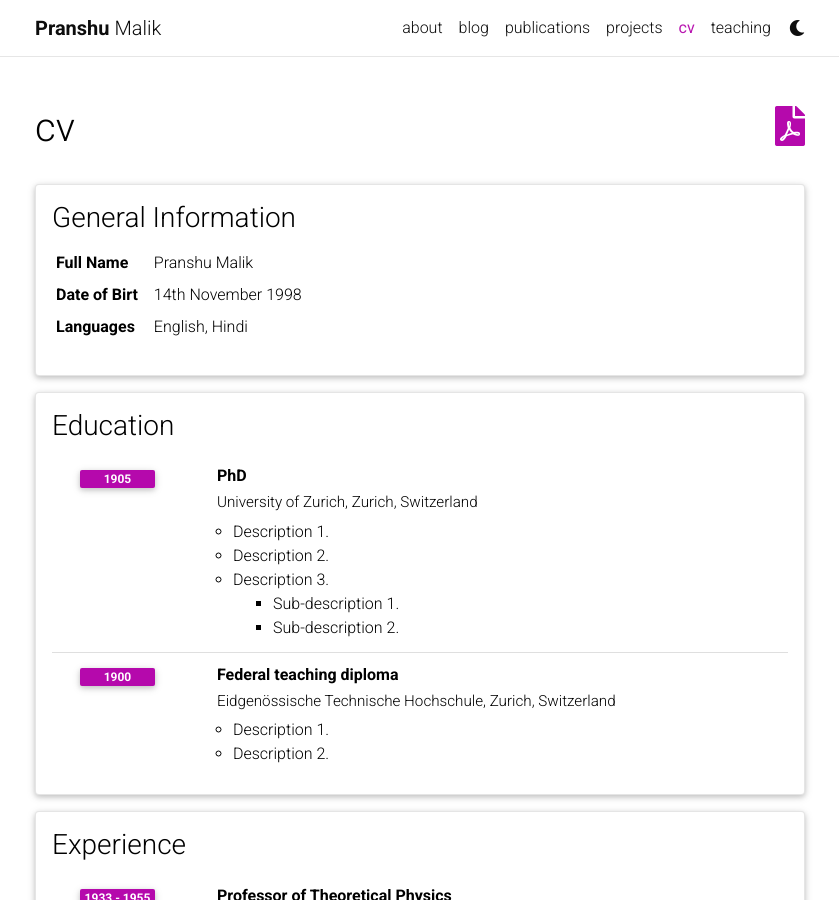
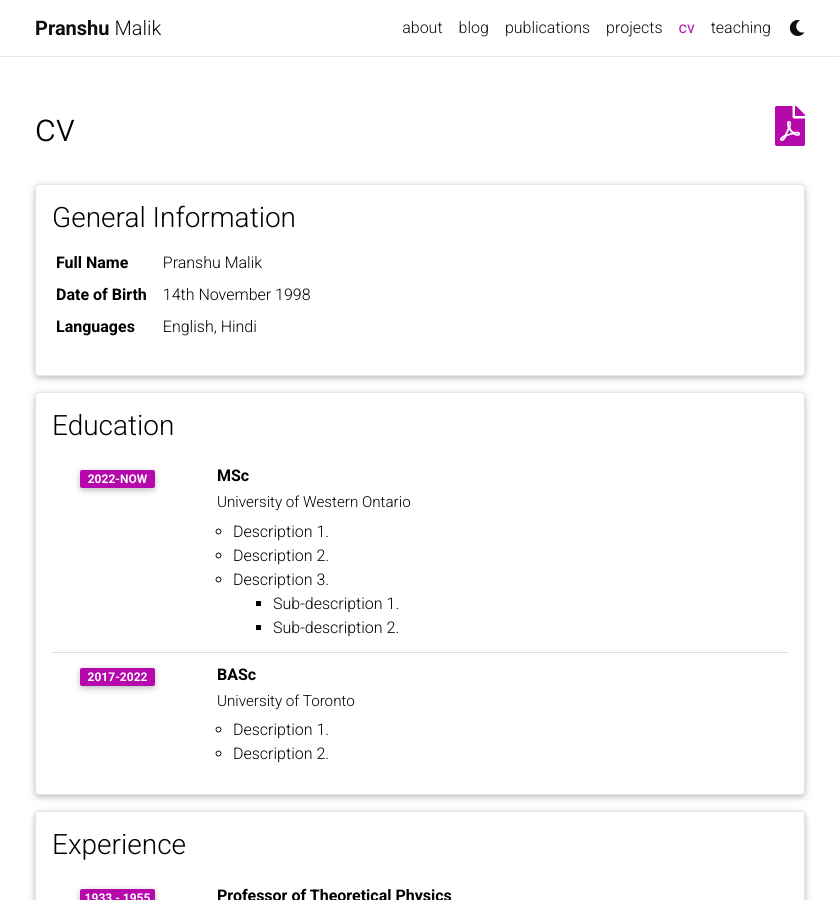
Before and after one commit to pranshumalik14/pranshumalik14.github.io, a Jekyll site: the page built from _pages/cv.md, in a window 1280 px wide and 900 px high. Shown: the whole window, without its empty margins (220-1059 px from the left). Built offline with Jekyll 4.4.1, drawn with Linux system fonts in a browser that asks for light colours; comment, search, counter and statistics services are not loaded; a style sheet for code colours, icons or effects is not loaded.

Commit message:
adding cv

```diff
--- a/_data/cv.yml
+++ b/_data/cv.yml
@@ -3,7 +3,7 @@
   contents:
     - name: Full Name
       value: Pranshu Malik
-    - name: Date of Birt
+    - name: Date of Birth
       value: 14th November 1998
     - name: Languages
       value: English, Hindi
@@ -11,9 +11,9 @@
 - title: Education
   type: time_table
   contents:
-    - title: PhD
-      institution: University of Zurich, Zurich, Switzerland
-      year: 1905
+    - title: MSc
+      institution: University of Western Ontario
+      year: 2022-now
       description:
         - Description 1.
         - Description 2.
@@ -21,9 +21,9 @@
           contents:
             - Sub-description 1.
             - Sub-description 2.
-    - title: Federal teaching diploma
-      institution: Eidgenössische Technische Hochschule, Zurich, Switzerland
-      year: 1900
+    - title: BASc
+      institution: University of Toronto
+      year: 2017-2022
       description:
         - Description 1.
         - Description 2.
--- a/_pages/cv.md
+++ b/_pages/cv.md
@@ -4,5 +4,5 @@ permalink: /cv/
 title: cv
 nav: true
 nav_order: 4
-cv_pdf: example_pdf.pdf
+cv_pdf: cv_aug_2022.pdf
 ---
```
Also changed, not shown: 1 other file.
